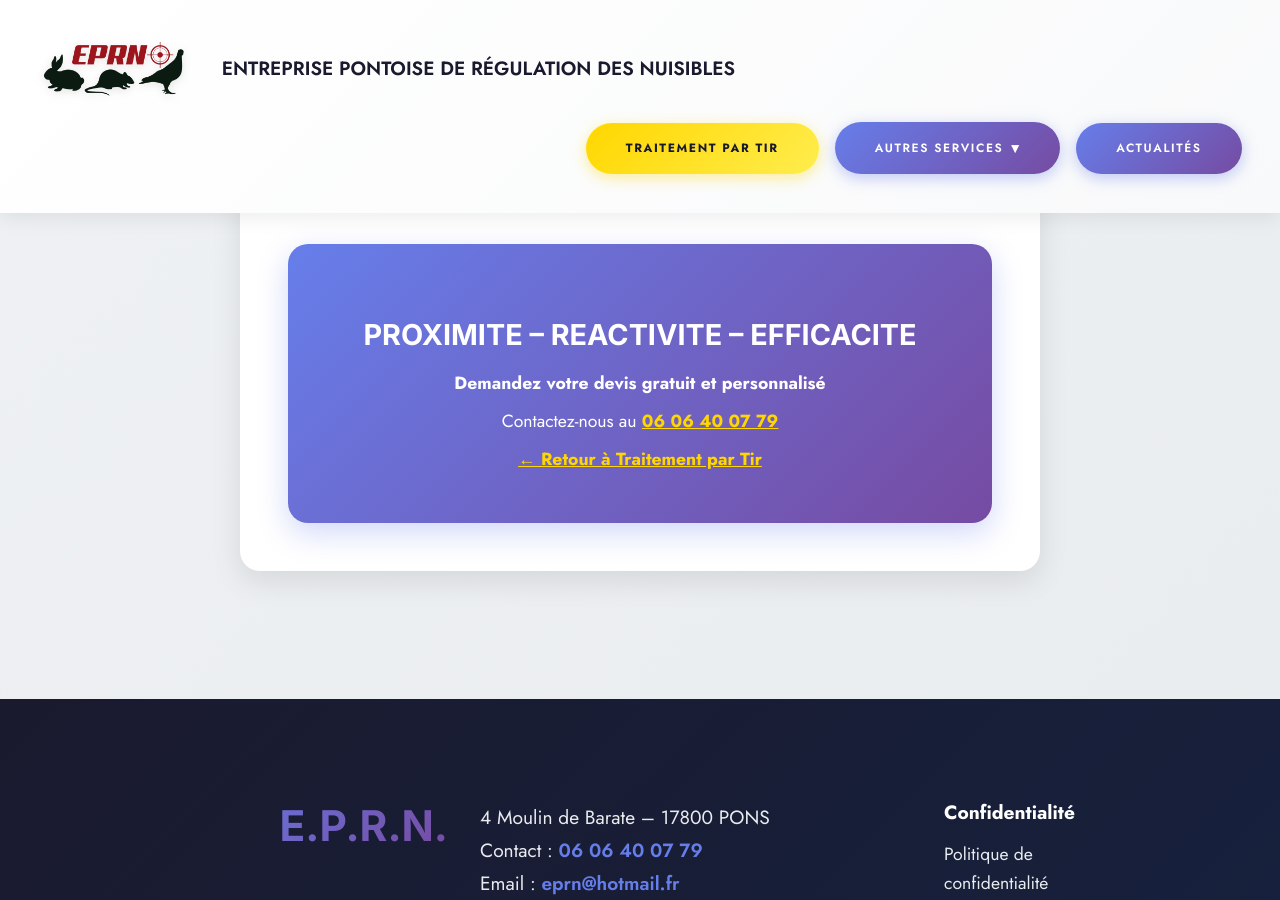
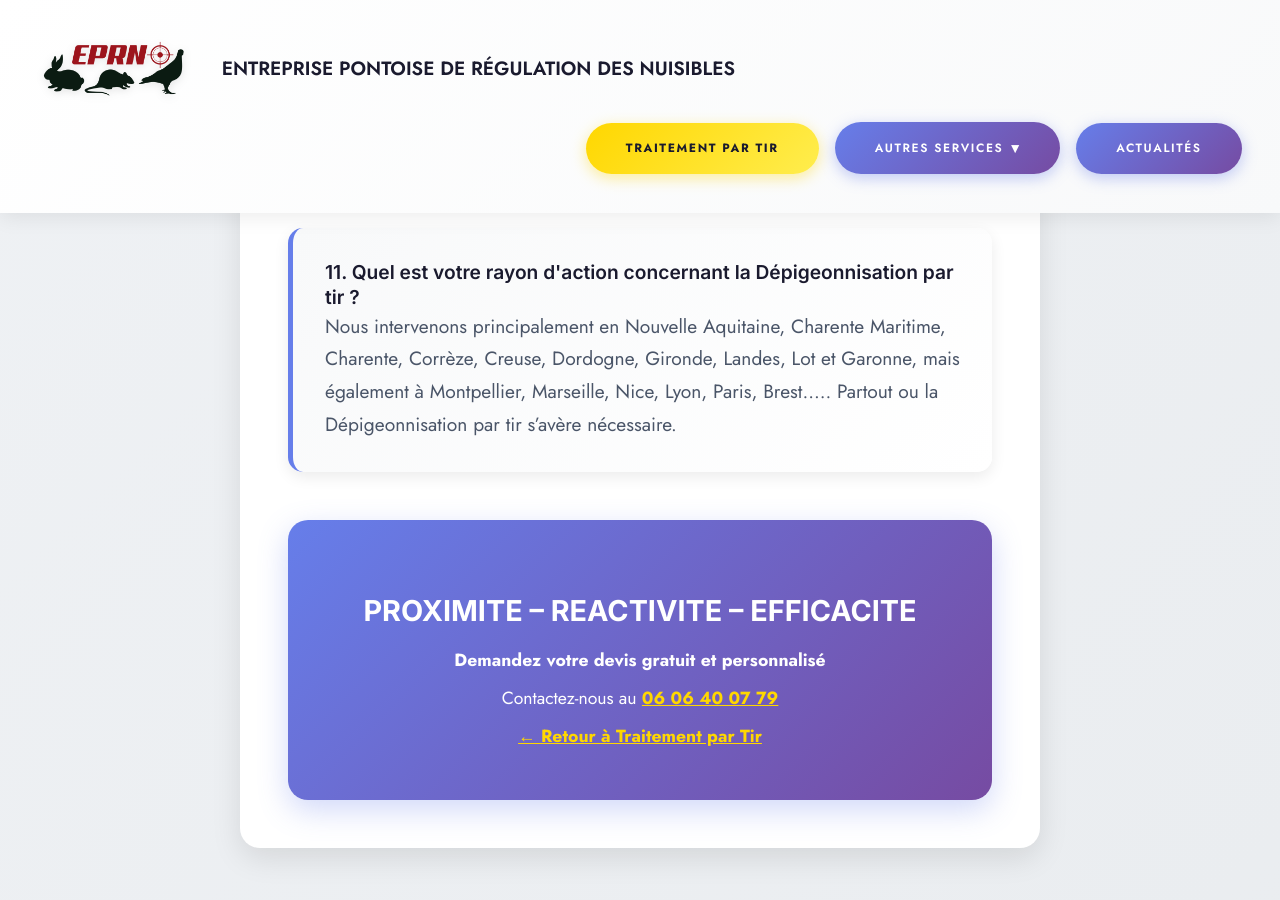
Before and after one commit to TheDoubleJo/eprn, a Jekyll site: the page built from faq-traitement-tir.html, in a window 1280 px wide and 900 px high, scrolled down 3028 px. Built offline with Jekyll 4.4.1, drawn with Linux system fonts in a browser that asks for light colours.

Commit message:
Update FAQ “faq-traitement-tir”

```diff
--- a/faq-traitement-tir.html
+++ b/faq-traitement-tir.html
@@ -1,37 +1,30 @@
 ---
 layout: default
-title: "FAQ Traitement par Tir - EPRN"
-description: "Questions fréquentes sur le traitement sanitaire par tir en Charente-Maritime. Dépigeonisation, régulation de la faune sauvage, tir létal et non létal."
+title: FAQ Traitement par Tir - EPRN
+description: Questions fréquentes sur le traitement sanitaire par tir en Charente-Maritime. Dépigeonisation, régulation de la faune sauvage, tir létal et non létal.
 faq_items:
-  - question: "Qu'est-ce que le traitement sanitaire par tir ?"
-    answer: "Le traitement sanitaire par tir est une méthode de **régulation des populations animales** nuisibles ou déséquilibrées qui engendrent des nuisances notemment des risques de transmission de zoonoses à l'homme. Il s'applique à la faune sauvage, aux animaux d'élevage échappés ou aux espèces indésirables causant des dégâts importants. C'est notre **activité principale** chez EPRN."
-
-  - question: "Quelles sont les différences entre tir létal et tir non létal ?"
+  - question: Qu'est-ce que le traitement sanitaire par tir ?
+    answer: Le traitement sanitaire par tir est une méthode de **régulation des populations animales** nuisibles ou déséquilibrées qui engendrent des nuisances notemment des risques de transmission de zoonoses à l'homme. Il s'applique à la faune sauvage, aux animaux d'élevage échappés ou aux espèces indésirables causant des dégâts importants. C'est notre **activité principale** chez EPRN.
+  - question: Quelles sont les différences entre tir létal et tir non létal ?
     answer: "**Tir létal** : utilisé quand la population est invasive ou trop importante et représente un danger pour l'écosystème, la santé publique, les cultures ou la sécurité. Permet de rétablir rapidement un équilibre naturel.**Tir non létal** : Surtout pour les espèces échappées ou dangereuses, nous utilisons la télé-injection avec fusil hypodermique pour les endormir sans stress et sans causer de dommages permanents."
-
-  - question: "Quelles espèces peuvent être régulées par tir ?"
+  - question: Quelles espèces peuvent être régulées par tir ?
     answer: "Nous intervenons principalement pour la **dépigeonisation et la dératisation**, mais aussi pour la régulation de la faune sauvage problématique : sangliers, corvidés, renards, ragondins, et autres espèces classées nuisibles ou susceptibles d'occasionner des dégats et en surnombre selon la réglementation en vigueur."
-
-  - question: "Le traitement par tir est-il légal ?"
-    answer: "Oui, nos interventions sont parfaitement **encadrées par la loi**. Nous respectons les réglementations communales, préfectorales, ministérielles, les saisons, les statuts de chaque espèce et les quotas réglementaires. Quelque soit notre client, nous définissons ensemble les modalités d'intervention."
-
-  - question: "Comment se déroule une intervention de dépigeonisation ?"
-    answer: "Nous commençons par une **évaluation de la situation** pour identifier l'ampleur du problème. Ensuite, nous mettons en œuvre la **régulation des populations** par tir, souvent en horaires décalés pour limiter les nuisances. Nous assurons un **suivi** pour évaluer l'efficacité et adapter nos méthodes si nécessaire."
-
-  - question: "Intervenez-vous la nuit ou le week-end ?"
-    answer: "Oui, nous sommes **à votre écoute tous les jours, soirs et week-end**. Nous intervenons souvent en horaires décalés pour garantir l'efficacité et la discrétion de nos opérations. Une réponse à votre problématique vous sera proposée dans les 48 heures."
-
-  - question: "Vos interventions sont-elles discrètes ?"
-    answer: "Oui, nous garantissons un **traitement en toute discrétion**. Nos équipes sont formées pour intervenir de manière professionnelle, sans attirer l'attention, et dans le respect de votre environnement et de vos voisins."
-
-  - question: "Respectez-vous la biodiversité lors des interventions ?"
+  - question: Le traitement par tir est-il légal ?
+    answer: Oui, nos interventions sont parfaitement **encadrées par la loi**. Nous respectons les réglementations communales, préfectorales, ministérielles, les saisons, les statuts de chaque espèce et les quotas réglementaires. Quelque soit notre client, nous définissons ensemble les modalités d'intervention.
+  - question: Comment se déroule une intervention de dépigeonisation ?
+    answer: Nous commençons par une **évaluation de la situation** pour identifier l'ampleur du problème. Ensuite, nous mettons en œuvre la **régulation des populations** par tir, souvent en horaires décalés pour limiter les nuisances. Nous assurons un **suivi** pour évaluer l'efficacité et adapter nos méthodes si nécessaire.
+  - question: Intervenez-vous la nuit ou le week-end ?
+    answer: Oui, nous sommes **à votre écoute tous les jours, soirs et week-end**. Nous intervenons souvent en horaires décalés pour garantir l'efficacité et la discrétion de nos opérations. Une réponse à votre problématique vous sera proposée dans les 48 heures.
+  - question: Vos interventions sont-elles discrètes ?
+    answer: Oui, nous garantissons un **traitement en toute discrétion**. Nos équipes sont formées pour intervenir de manière professionnelle, sans attirer l'attention, et dans le respect de votre environnement et de vos voisins.
+  - question: Respectez-vous la biodiversité lors des interventions ?
     answer: "Absolument. Nous avons un **engagement pour la biodiversité** : nos interventions visent à restaurer l'équilibre naturel, pas à détruire les écosystèmes. Nous adoptons une **approche éthique** respectant les normes légales et environnementales."
-
-  - question: "Proposez-vous des formations ou des conseils ?"
-    answer: "Oui, nous proposons des **formations et conseils** aux particuliers et aux entreprises sur les meilleures pratiques pour prévenir les invasions et installations d'animaux indésirables. Nous partageons notre expertise pour vous aider à long terme."
-
-  - question: "Comment obtenir un devis pour une régulation par tir ?"
-    answer: "Contactez-nous au [06 06 40 07 79](tel:0606400779) pour décrire votre situation. Nous effectuons une **évaluation détaillée** de la problématique, puis nous vous proposons un plan d'action adapté avec un devis personnalisé. Nous travaillons avec des particuliers, des entreprises et des collectivités."
+  - question: Proposez-vous des formations ou des conseils ?
+    answer: Oui, nous proposons des **formations et conseils** aux particuliers et aux entreprises sur les meilleures pratiques pour prévenir les invasions et installations d'animaux indésirables. Nous partageons notre expertise pour vous aider à long terme.
+  - question: Comment obtenir un devis pour une régulation par tir ?
+    answer: Contactez-nous au [06 06 40 07 79](tel:0606400779) pour décrire votre situation. Nous effectuons une **évaluation détaillée** de la problématique, puis nous vous proposons un plan d'action adapté avec un devis personnalisé. Nous travaillons avec des particuliers, des entreprises et des collectivités.
+  - question: Quel est votre rayon d'action concernant la Dépigeonnisation par tir ?
+    answer: Nous intervenons principalement en Nouvelle Aquitaine, Charente Maritime, Charente, Corrèze, Creuse, Dordogne, Gironde, Landes, Lot et Garonne,  mais également à Montpellier, Marseille, Nice, Lyon, Paris, Brest..... Partout ou la Dépigeonnisation par tir s'avère nécessaire.
 ---
 <!-- Schema.org markup for FAQPage -->
 <script type="application/ld+json">
```
